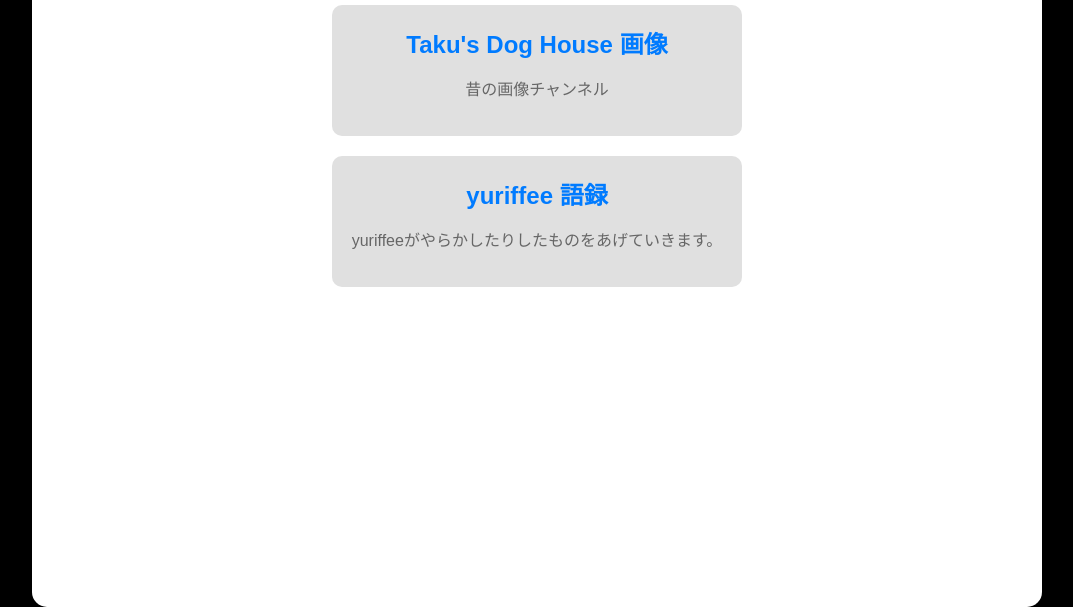
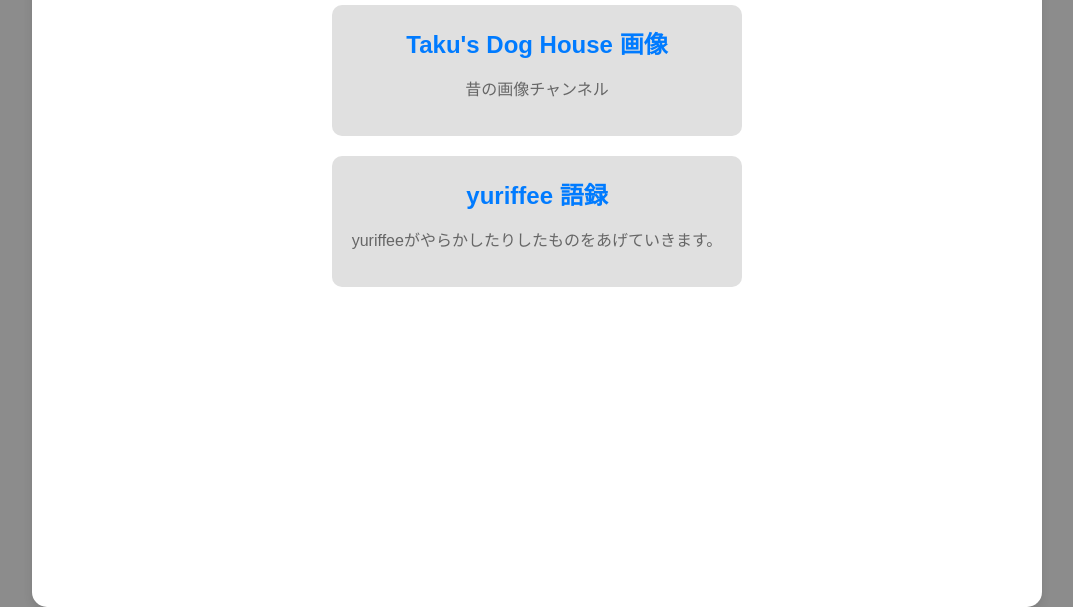
Before and after one commit to unsnipeable/unsnipeable.github.io, a plain HTML site: page transcripts/index.html in a window 1280 px wide. Shown: the part 283-890 px from the top of the page, without its empty margins (103-1176 px from the left). Drawn offline with Linux system fonts and the light colour scheme; a web font is replaced by a local one.

Commit message:
Update index.html

```diff
--- a/transcripts/index.html
+++ b/transcripts/index.html
@@ -13,7 +13,7 @@
       /* 基本設定 */
 body {
     font-family: "Margarine", sans-serif;
-    background-color: #000000;
+    background-color: #8c8c8c;
     margin: 0;
     padding: 0;
     display: flex;
```
